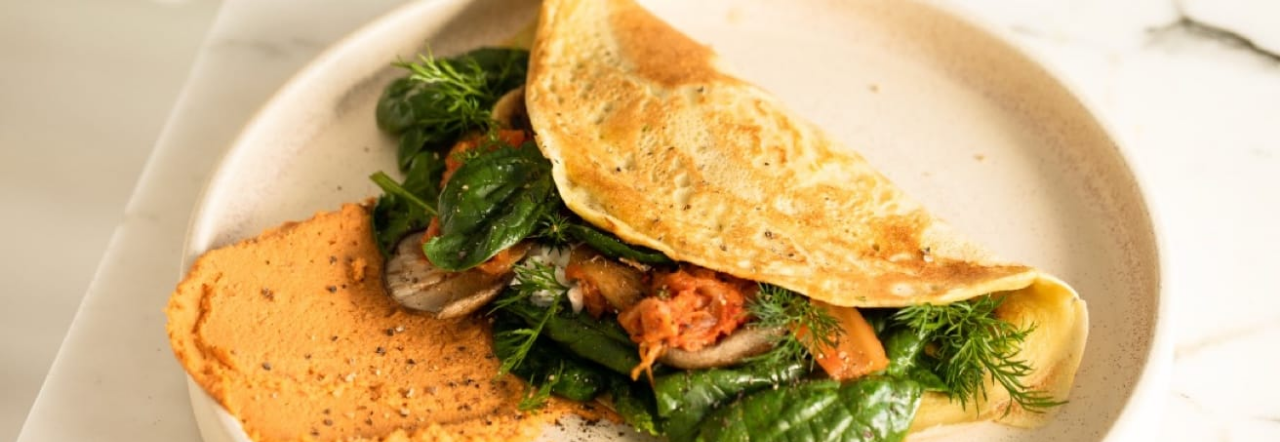
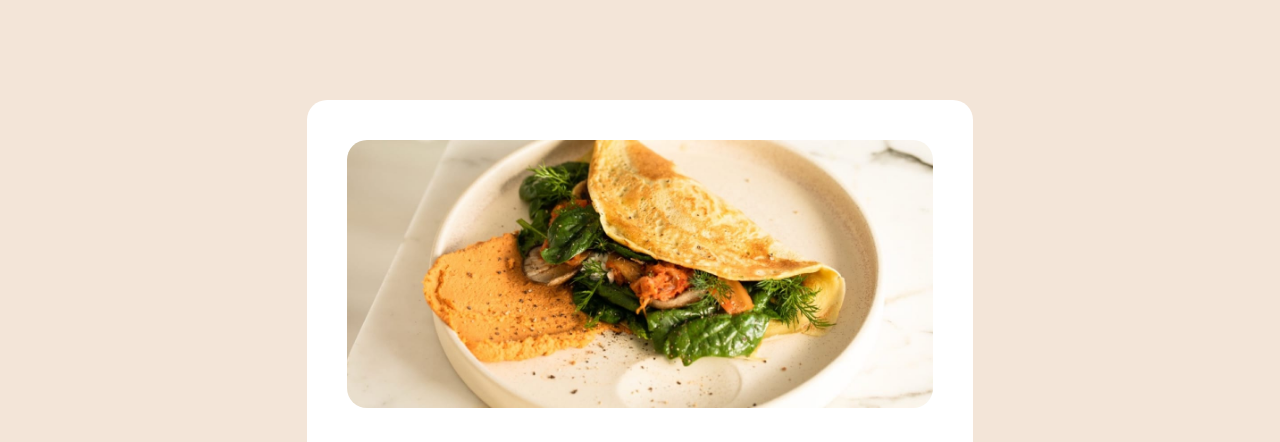
Before and after one commit to Adrianocode19/recipe-page-main, a plain HTML site: page index.html in a window 1280 px wide. Shown: the top 442 px of the page. Drawn offline with Linux system fonts and the light colour scheme.

Commit message:
Fix to make viewing on large screens better

```diff
--- a/style.css
+++ b/style.css
@@ -14,8 +14,6 @@
 }
 
 body {
-    height: 100vh;
-    width: 100vw;
     display: flex;
     flex-direction: column;
     align-items: center;
@@ -114,10 +112,16 @@ img {
     border: none;
 }
 
-@media only screen and (min-width: 1440px) {
+@media only screen and (min-width: 980px) {
+    body {
+        background: #F3E5D8;
+        padding: 100px 0;
+    }
     .container {
-        width: 100vw;
-        padding: 50px;
+        border-radius: 20px;
+        background: white;
+        width: 52vw;
+        padding: 40px;
     }
     .container_content {
         padding: 0;
```
